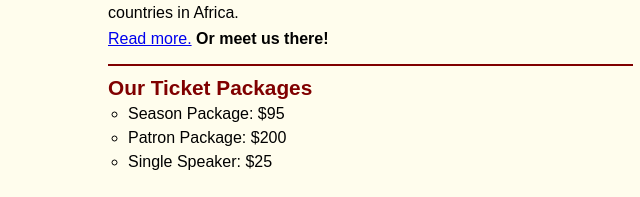
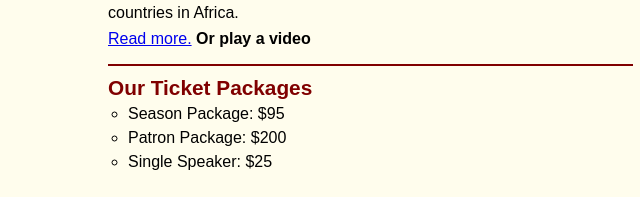
Before and after one commit to pVrunda/A09, a plain HTML site: page index.html in a window 1280 px wide. Shown: the part 688-885 px from the top of the page, 387-1027 px from the left. Drawn offline with Linux system fonts and the light colour scheme.

Commit message:
Update index.html

```diff
--- a/index.html
+++ b/index.html
@@ -50,7 +50,7 @@
 				Curator at the Utah Museum of Natural History, steps to the podium. Sampson's research
 				has focused on the ecology and evolution of late Cretaceous dinosaurs and he has conducted
 				fieldwork in a number of countries in Africa.</p>
-				<p><a href="speakers/c6_sampson.html">Read more.</a>&nbsp;<b>Or meet us there!</b></p>
+				<p><a href="speakers/c6_sampson.html">Read more.</a>&nbsp;<b>Or play a video</b></p>
 			</article>
 
 			<h2>Our Ticket Packages</h2>
```
